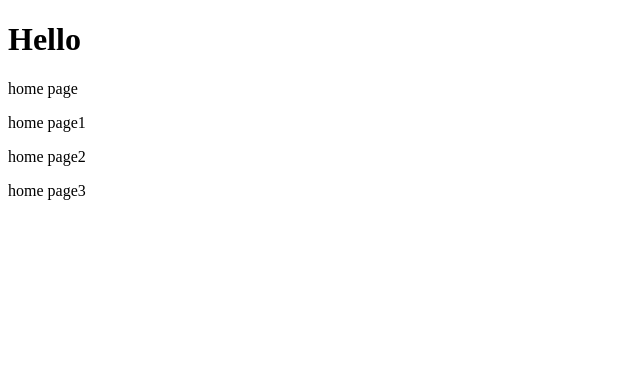
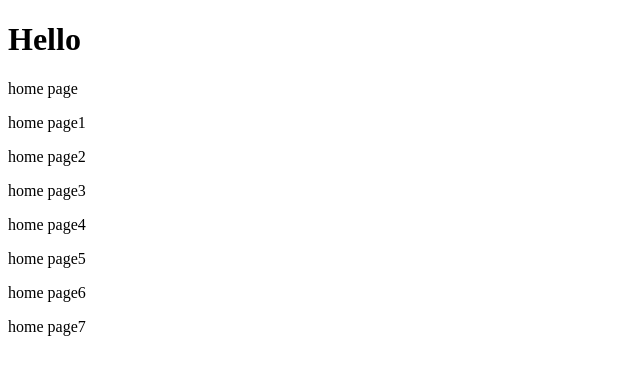
Before and after one commit to nunakeokanya/learn-git, a plain HTML site: page index.html in a window 1280 px wide. Shown: the whole page, without its empty margins (0-640 px from the left). Drawn offline with Linux system fonts and the light colour scheme.

Commit message:
add some features

```diff
--- a/index.html
+++ b/index.html
@@ -11,5 +11,9 @@
     <p>home page1</p>
     <p>home page2</p>
     <p>home page3</p>
+    <p>home page4</p>
+    <p>home page5</p>
+    <p>home page6</p>
+    <p>home page7</p>
 </body>
 </html>
```
